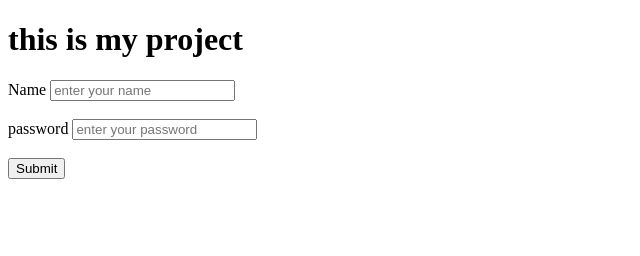
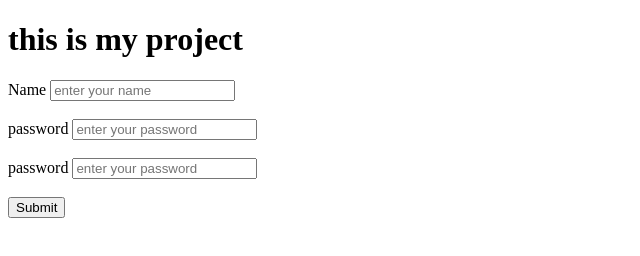
Before and after one commit to Rajnish-kumar123/rajnish12, a plain HTML site: page index.html in a window 1280 px wide. Shown: the whole page, without its empty margins (0-640 px from the left). Drawn offline with Linux system fonts and the light colour scheme.

Commit message:
i add something

```diff
--- a/index.html
+++ b/index.html
@@ -12,6 +12,8 @@
         <input type="text"  name="name" placeholder="enter your name"><br><br>
         <label for="pass">password</label>
         <input type="password"  name="name" placeholder="enter your password"><br><br>
+        <label for="text">password</label>
+        <input type="password"  name="text" placeholder="enter your password"><br><br>
 
         <label for="button"></label>
         <input type="button" value="Submit">
```
